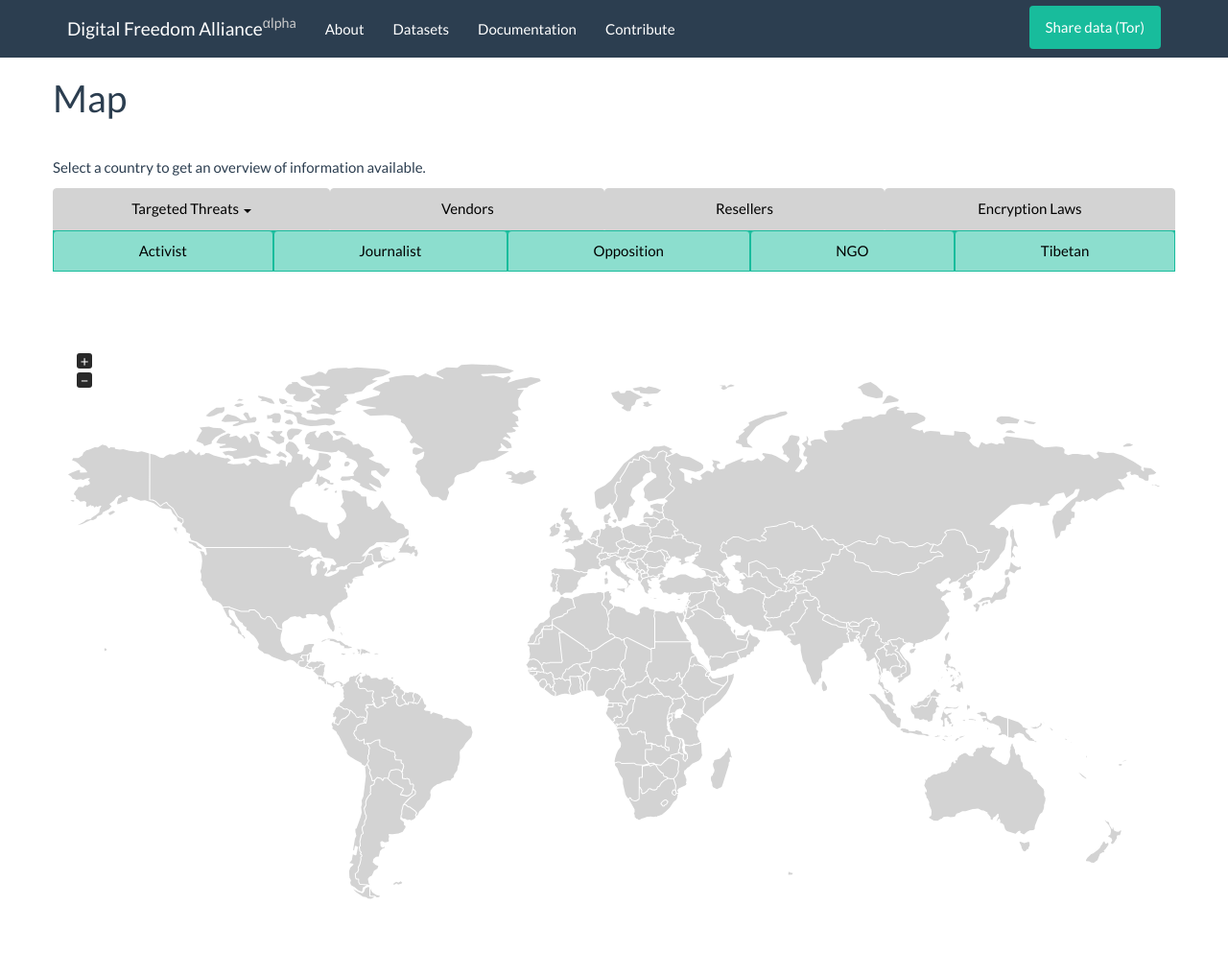
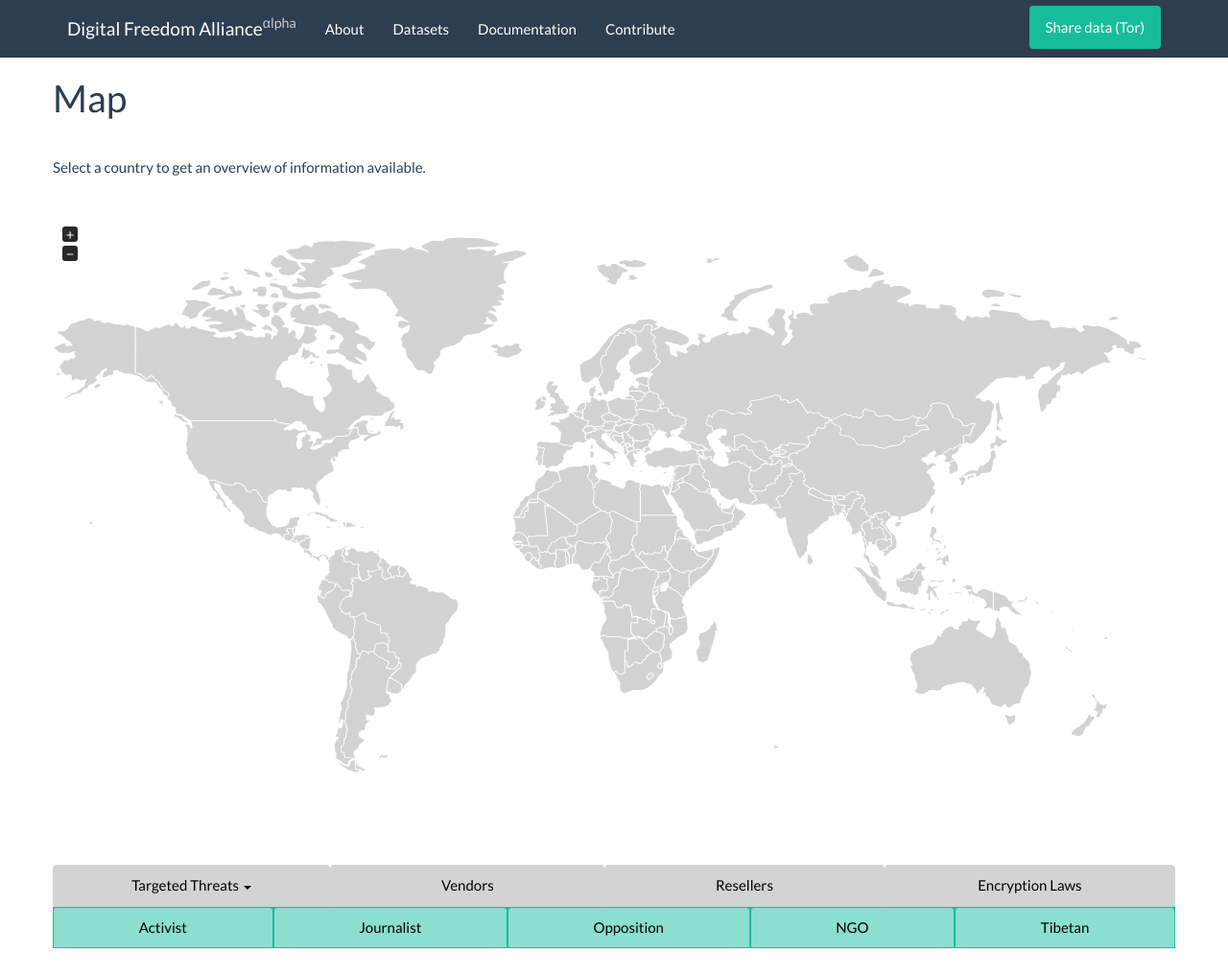
Before and after one commit to digitalfreedom/website, a Jekyll site: the page built from map.md, in a window 1280 px wide and 1018 px high. Shown: the whole window at 96% size. Built offline with Jekyll 4.4.1, drawn with Linux system fonts in a browser that asks for light colours.

Commit message:
...one last tweak

```diff
--- a/map.md
+++ b/map.md
@@ -8,6 +8,10 @@
 <div class="row top-buffer-30">
   <p>Select a country to get an overview of information available.</p>
 </div>
+
+<div class="row top-buffer-30"></div>
+<div id="map" class="row" style="position: relative; width: 100%; height: 600px;"></div>
+<div class="row top-buffer-75"></div>
 
 <div id="selection-container">
 <div id="dataset-selections" class="row">
@@ -34,8 +38,6 @@
 </div>
 </div>
 
-<div class="row top-buffer-75"></div>
-<center><div id="map" class="row" style="position: relative; width: 100%; height: 600px;"></div></center>
 
 <div class="modal fade" id="modal">
   <div class="modal-dialog">
```
